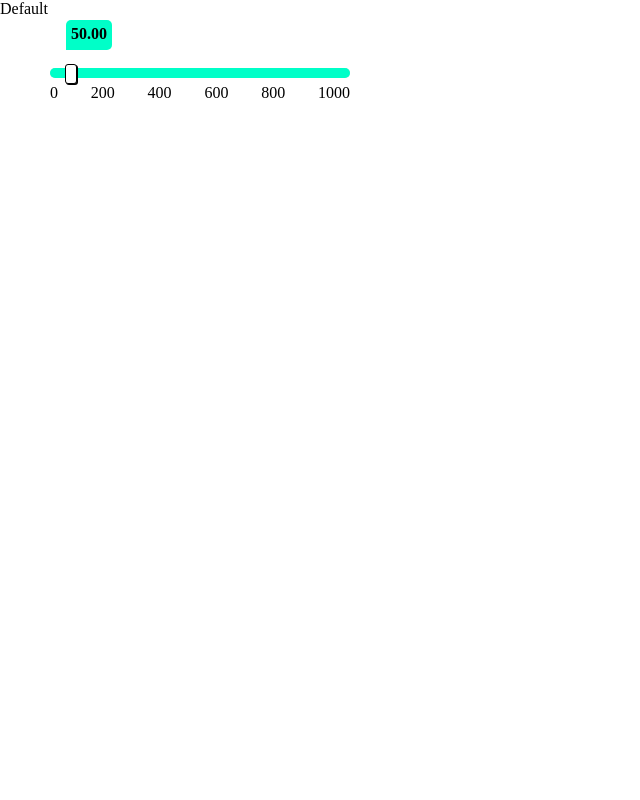
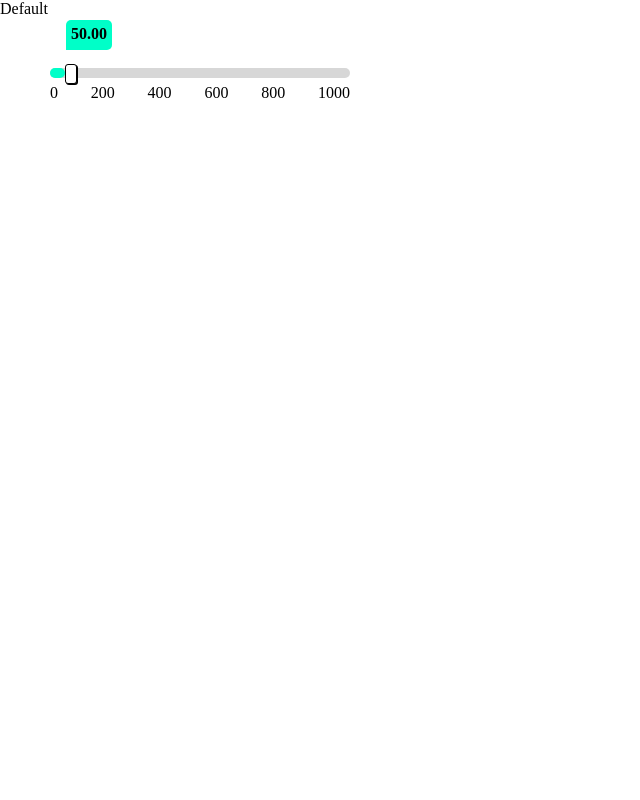
Before and after one commit to mpreterer/ferSlider, a website built with webpack: page src/demo/index.html in a window 1280 px wide. Shown: the top 800 px of the page, without its empty margins (0-640 px from the left). Built offline with nearby package versions, Linux system fonts and the light colour scheme; what decko would draw is missing.

Commit message:
Corrected draw range for bar

```diff
--- a/src/range/View/View.ts
+++ b/src/range/View/View.ts
@@ -298,19 +298,19 @@ class View extends Observer {
     }
 
     private setThumbPosition (toggle: THandles, val: number) {
-      const { isVertical, isRange, isTip } = this.modelSettings;
+      const { isVertical, isBarRange, isTip } = this.modelSettings;
       const typeStyleSide = isVertical ? 'top' : 'left';
       const percent = this.convertPercentValueTo(val);
 
       this.components[toggle].thumb.style[typeStyleSide] = `${percent}%`;
       this.setActiveThumb(toggle);
       if (isTip) this.setTipValue(toggle, val);
-      if (isRange) this.setClickRangePosition();
+      if (isBarRange) this.setClickRangePosition();
     }
 
     private convertPercentValueTo (val: number): number {
       const { isVertical, minValue, maxValue } = this.modelSettings;
-      const percent = Number(((val - minValue) * 100 / (maxValue-minValue)).toFixed(10))
+      const percent = Number(((val - minValue) * 100 / (maxValue-minValue)).toFixed(10));
       const okPercent = isVertical ? 100-percent : percent;
       return okPercent;
     }
@@ -319,17 +319,19 @@ class View extends Observer {
       const { isVertical, isBarRange, isRange } = this.modelSettings;
       const components = this.components;
       const startPosition = isVertical ? 'top' : 'left';
+      const endPosition = isVertical ? 'bottom' : 'right';
+
 
       if (isBarRange) {
-        const fromPercent = parseFloat(components.thumbLeft.tip.style[startPosition].replace(/[^0-9,.]/g, ' '));
-        const toPercent = 100 - parseFloat(components.thumbRight.tip.style[startPosition].replace(/[^0-9,.]/g, ' '));
+        const fromPercent = parseFloat(components.thumbLeft.thumb.style[startPosition].replace(/[^0-9,.]/g, ' '));
+        const toPercent = 100 - parseFloat(components.thumbRight.thumb.style[startPosition].replace(/[^0-9,.]/g, ' '));
 
         if (isRange) {
           components.range.style[startPosition] = `${fromPercent}%`;
-          components.range.style[startPosition] = `${toPercent}%`;
+          components.range.style[endPosition] = `${toPercent}%`;
         } else {
           components.range.style[startPosition] = '0';
-          components.range.style[startPosition] = `${100 - fromPercent}%`;
+          components.range.style[endPosition] = `${100 - fromPercent}%`;
         }
       }
     }
--- a/src/range/View/components/step/step.scss
+++ b/src/range/View/components/step/step.scss
@@ -1,7 +1,7 @@
 .j-fer-slider__step {
     width:100%;
-    height:15px;
     display: flex;
+    position: relative;
     justify-content: space-between;
     padding: 0;
     list-style: none;
```
